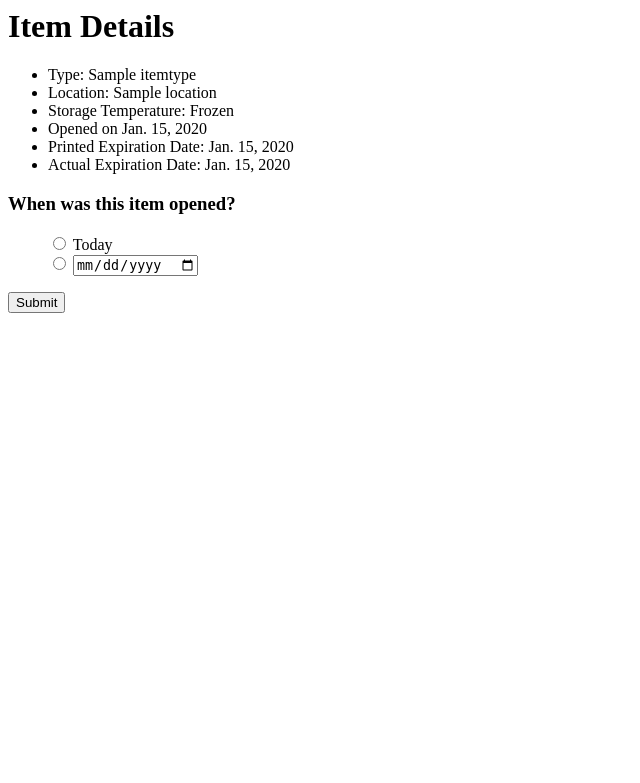
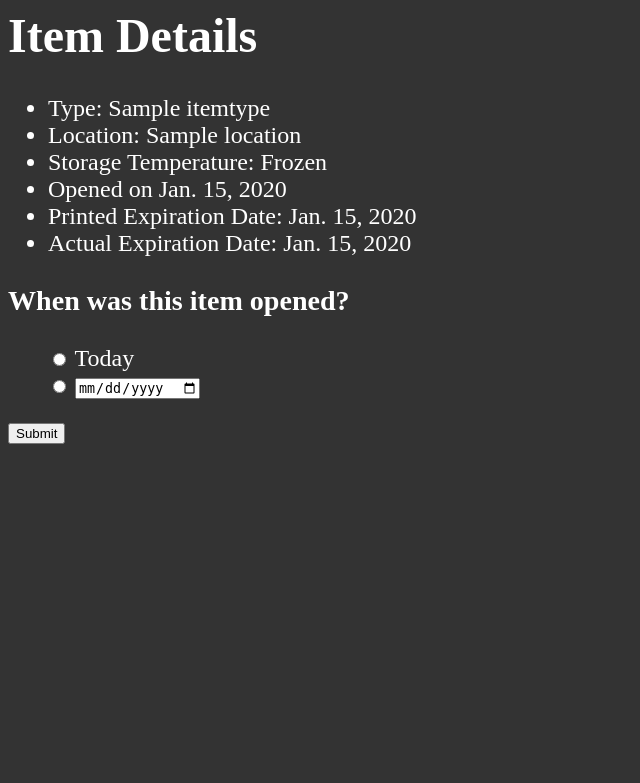
Before and after one commit to ortegagingrich/inventory-app, a Django app: template django_project/inventory/templates/inventory/item_open.html in a window 1280 px wide. Shown: the top 783 px of the page, without its empty margins (0-640 px from the left). Run offline with Django 3.2, Linux system fonts and the light colour scheme; the template is opened without the code that fills it: values that come from a table or form of the project are taken from there, others are empty; tables that the repository leaves empty hold one stand-in row (values such as "Sample post"); parts of the project's set-up code (start-up, migrations or seed data) failed here and were passed over.

Commit message:
Some stylistic adjustments.

```diff
--- a/django_project/inventory/static/inventory/style.css
+++ b/django_project/inventory/static/inventory/style.css
@@ -3,5 +3,5 @@ li a {
 }
 
 body {
-	background: white url("images/background.gif") no-repeat right bottom;
+	background: #333333;
 }
--- a/django_project/inventory/templates/inventory/inventory_greeter.html
+++ b/django_project/inventory/templates/inventory/inventory_greeter.html
@@ -1,3 +1,8 @@
+<div class="basic">
+	{% include "inventory/set_style.html" %}
+</div>
+
+
 <h1>Welcome to the Inventory System</h1>
 
 <a href="{% url 'inventory:inventory_index' %}">
--- a/django_project/inventory/templates/inventory/item_detail.html
+++ b/django_project/inventory/templates/inventory/item_detail.html
@@ -1,3 +1,7 @@
+<div class="basic">
+	{% include "inventory/set_style.html" %}
+</div>
+
 <div class="basic">
 	{% include "inventory/item_details_summary.html" %}
 </div>
--- a/django_project/inventory/templates/inventory/item_details_summary.html
+++ b/django_project/inventory/templates/inventory/item_details_summary.html
@@ -1,3 +1,7 @@
+<div class="basic">
+	{% include "inventory/set_style.html" %}
+</div>
+
 <h1>Item Details</h1>
 <ul>
 	<li>
--- a/django_project/inventory/templates/inventory/item_open.html
+++ b/django_project/inventory/templates/inventory/item_open.html
@@ -1,3 +1,8 @@
+<div class="basic">
+	{% include "inventory/set_style.html" %}
+</div>
+
+
 <div class="basic">
 	{% include "inventory/item_details_summary.html" %}
 </div>
--- /dev/null
+++ b/django_project/inventory/templates/inventory/set_style.html
@@ -0,0 +1,5 @@
+{% load staticfiles %}
+
+<link rel="stylesheet" type="text/css", href="{% static 'inventory/style.css' %}" />
+
+<font color="white" size=5>
```
Also changed, not shown: django_project/inventory/templates/inventory/inventory_index.html (+3 -4 lines).
